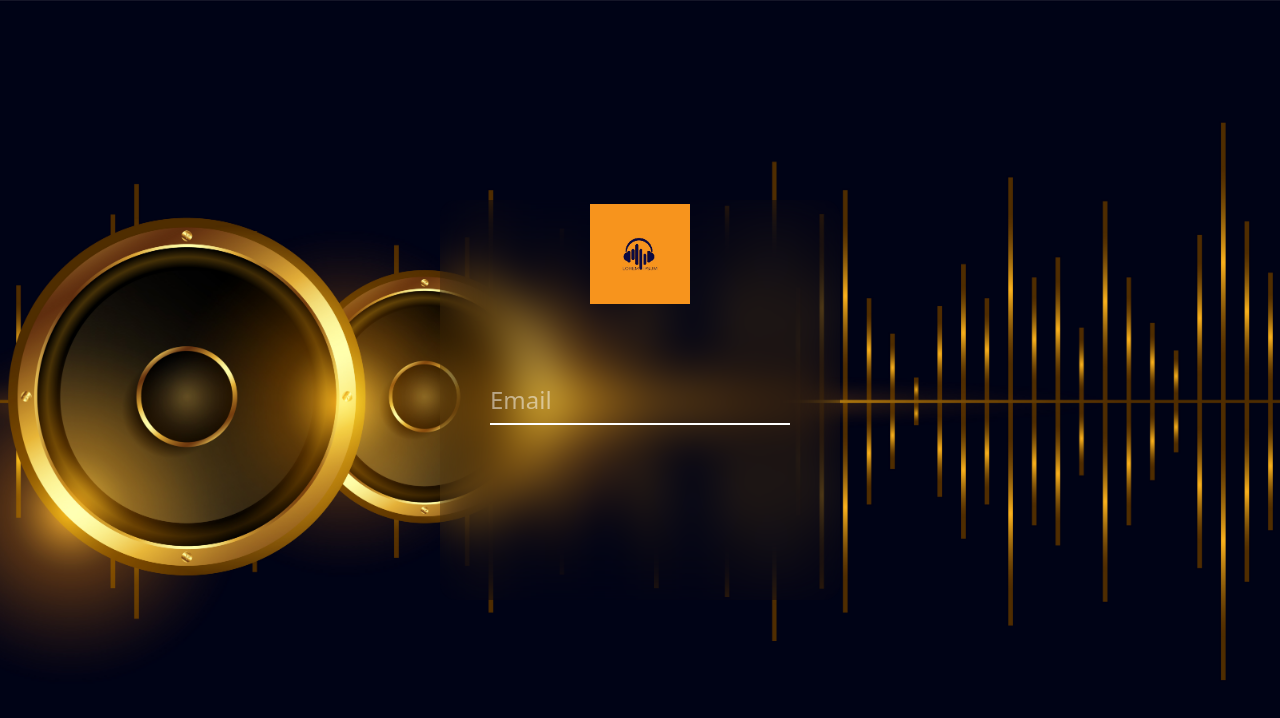
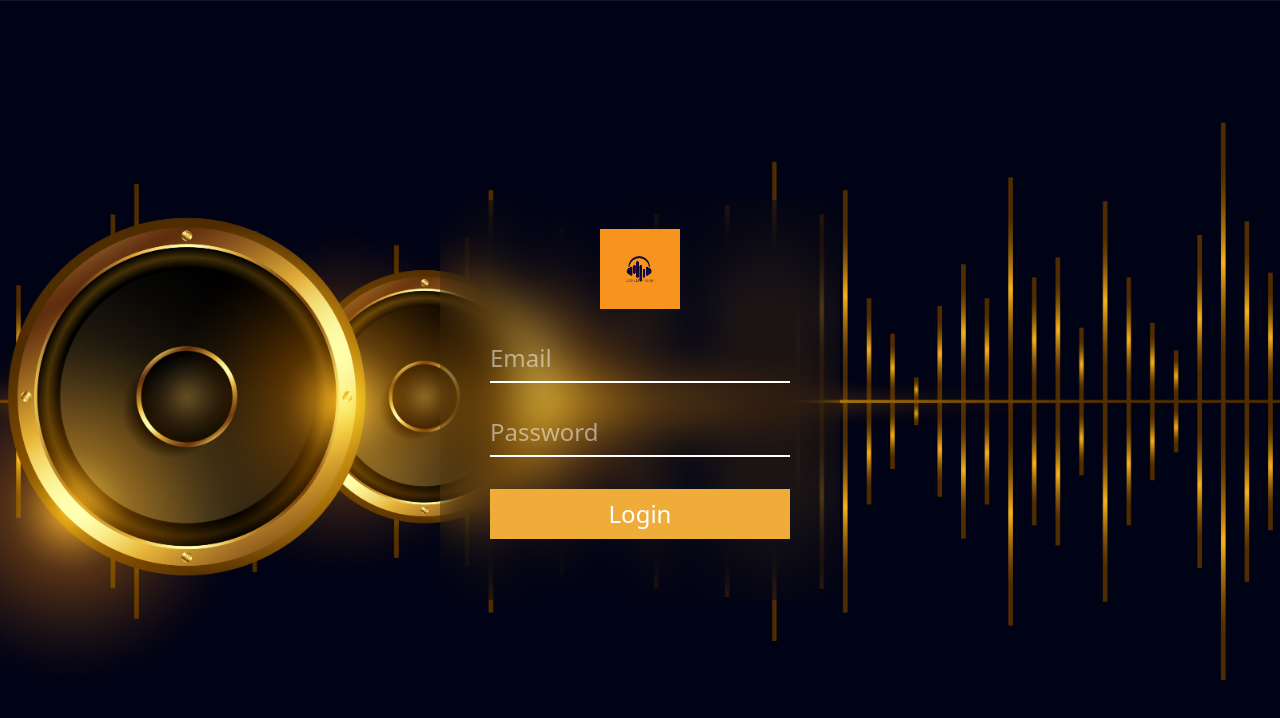
Before and after one commit to kavinduabc/kv-audio-frontend, a React (Vite) app: page /login in a window 1280 px wide. Shown: the top 718 px of the page. Built offline with nearby package versions, Linux system fonts and the light colour scheme.

Commit message:
done useNavigation functions .connet with backend 🐱‍👤

```diff
--- a/package.json
+++ b/package.json
@@ -11,8 +11,10 @@
   },
   "dependencies": {
     "@tailwindcss/vite": "^4.0.11",
+    "axios": "^1.8.3",
     "react": "^19.0.0",
     "react-dom": "^19.0.0",
+    "react-hot-toast": "^2.5.2",
     "react-icons": "^5.5.0",
     "react-router-dom": "^7.3.0",
     "tailwindcss": "^4.0.11"
--- a/src/App.jsx
+++ b/src/App.jsx
@@ -3,10 +3,14 @@ import Admin from './pages/admin/Admin'
 import Home from './pages/home/Home'
 import Testing from './components/Testing'
 import Login from './pages/login/Login'
+import { Toaster } from 'react-hot-toast'
+
 
 function App() {
   return (
     <BrowserRouter>
+
+    <Toaster position='top-right'/>
       <Routes path="/*">
         <Route path='/testing' element={<Testing/>} />
         <Route path='/login' element={<Login/>} />
--- a/src/pages/login/Login.jsx
+++ b/src/pages/login/Login.jsx
@@ -1,22 +1,75 @@
 import { useState } from "react"
 import "./Login.css"
+import axios from "axios";
+import toast from "react-hot-toast";
+import { useNavigate } from "react-router-dom";
 
 
 export default function Login(){
 
     const [email,setEmail] = useState("");
     const [password,setPassword] = useState("");
+   const navigate = useNavigate()
+
+    //** click the login button, after run the this function */
+    function login(e){
+     e.preventDefault()
+     console.log(email,password)
+
+     axios.post("http://localhost:3000/api/users/login",{
+      email : email,
+      password : password
+     }).then((res)=>{
+      console.log(res)
+      toast.success("Login success")
+      const user = res.data.user
+
+      if(user.role === "admin"){
+        //window.location.href ="/admin/"
+        navigate("/admin/")
+      }
+      else{
+        navigate("/")
+      }
+     }).catch((err)=>{
+      console.log(err)
+      toast.error(err.res.data.error)
+     }
+     )
+
+    }
 
      return(
         <div className="bg-picture w-full h-screen flex justify-center items-center">
+          <form onSubmit={login}>
            <div className="w-[400px] h-[400px] backdrop-blur-xl rounded-2xl flex justify-center
            items-center flex-col relative ">
-             <img src="/logo.png " alt="logo" className="w-[100px] h-[100px] absolute top-1"/>
+             <img src="/logo.png " alt="logo" className="w-[80px] h-[80px] object-cover "/>
              <input type="email" placeholder="Email" className="w-[300px] h-[50px]
-             bg-transparent border-b-2 border-white text-white text-2xl outline-none "/>
+             bg-transparent border-b-2 mt-6 border-white text-white text-2xl outline-none "
+
+             value={email}
+             onChange={(e) =>{
+               setEmail(e.target.value)
+             }}
+
+             />
+
+             <input type="password" placeholder="Password" className="w-[300px] h-[50px]
+             bg-transparent border-b-2 mt-6 border-white text-white text-2xl outline-none "
+
+             value={password}
+             onChange={(e) =>{
+               setPassword(e.target.value)
+             }}
+             />
+
+             <button className="my-8  w-[300px] h-[50px] bg-[#efac38] text-2xl text-white
+             rounded-1g" >Login</button>
 
 
            </div>
+           </form>
         </div>
      )
 }
```
Also changed, not shown: 1 other file (tests, documents, lock files or other folders).
